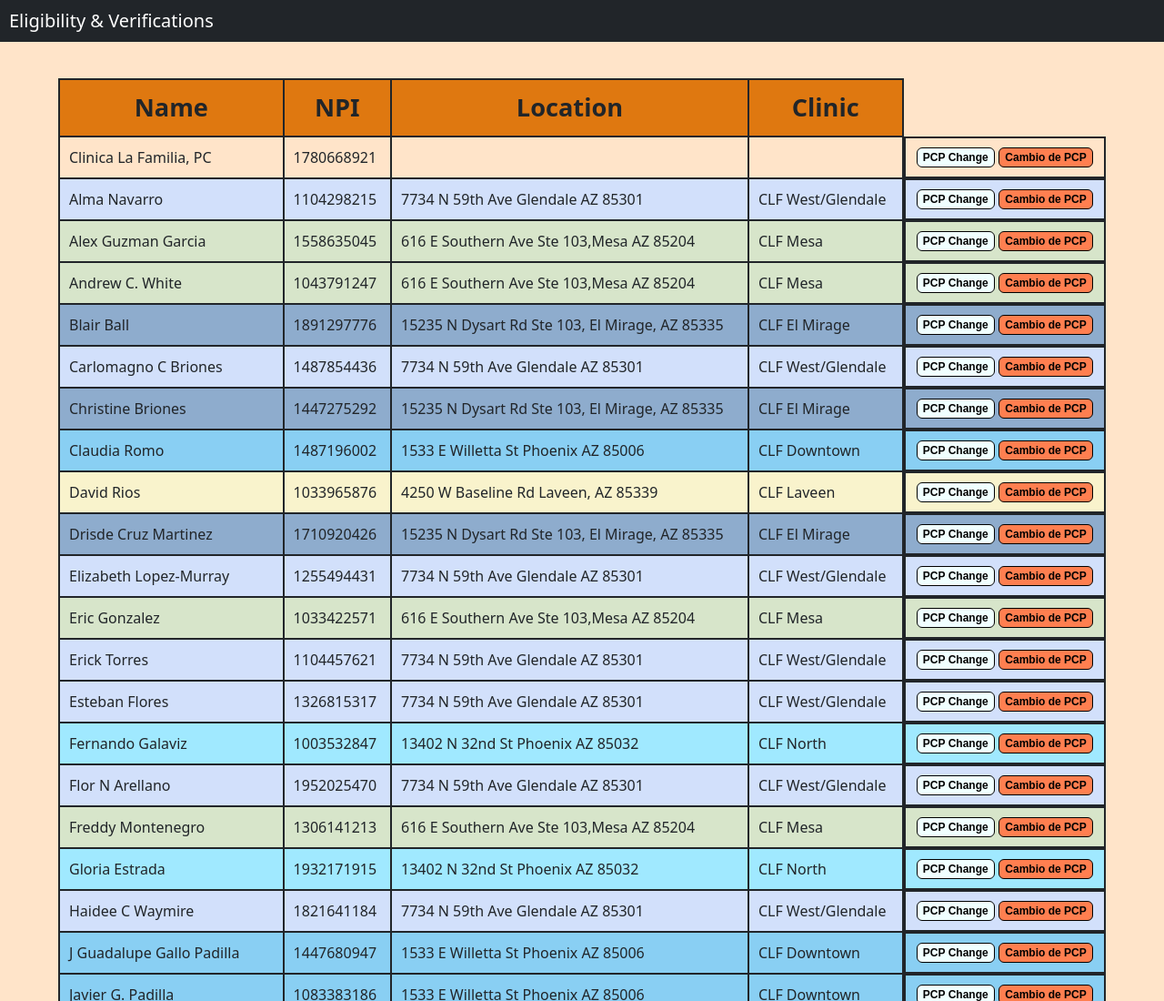
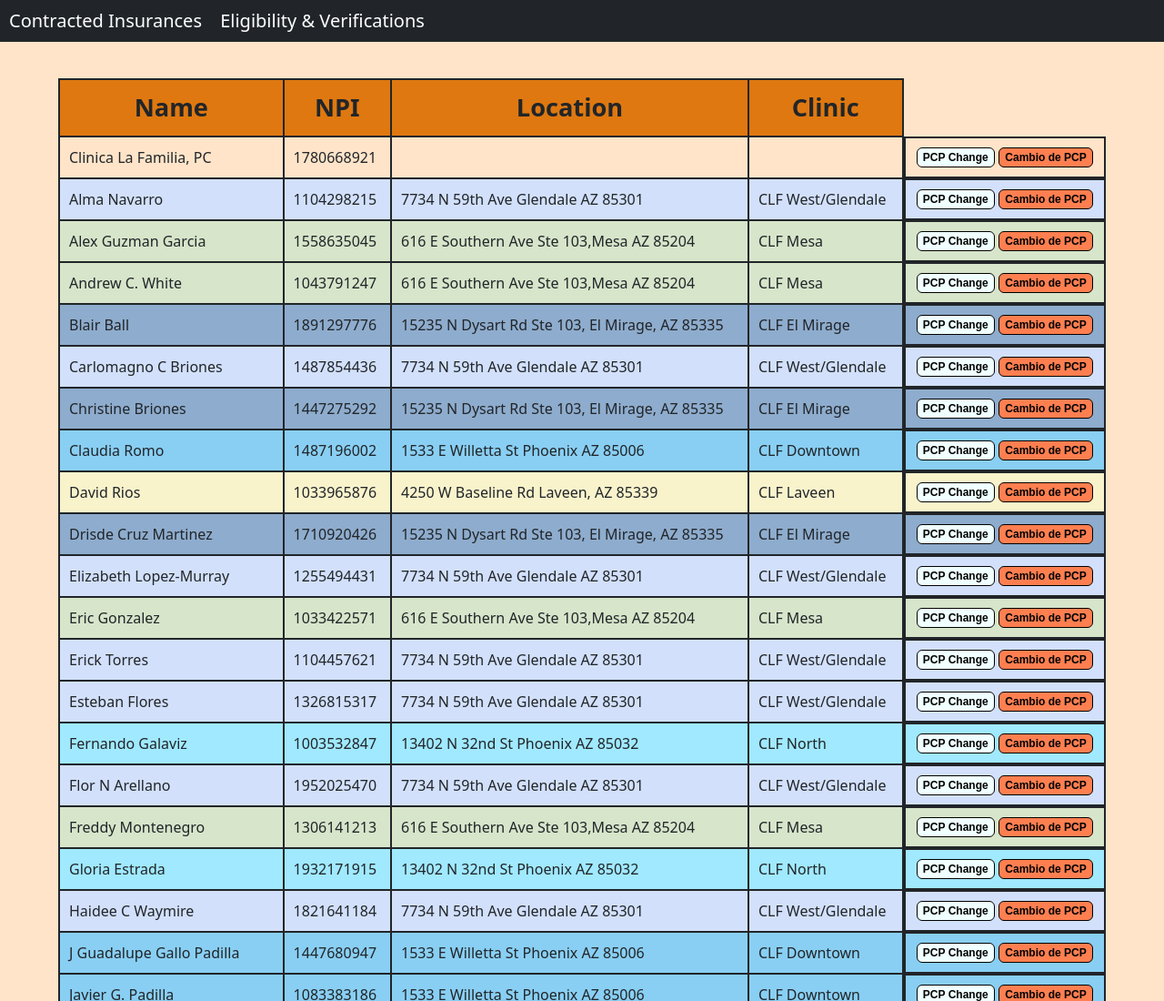
Before and after one commit to Luisapo/providerInfo, a plain HTML site: page index.html in a window 1280 px wide. Shown: the top 1100 px of the page at 91% size. Drawn offline with nearby package versions, Linux system fonts and the light colour scheme.

Commit message:
add link to new contracted page

```diff
--- a/index.html
+++ b/index.html
@@ -17,6 +17,7 @@
 <body>
     <nav class="navbar navbar-expand-sm navbar-dark bg-dark" aria-label="">
         <div class="navbar-container">
+          <a class="navbar-brand" href="https://clfreferrals--referrlas-5c9ed.us-central1.hosted.app/dashboard/contracted">Contracted Insurances</a>
           <a class="navbar-brand" href="https://luisapo.github.io/physicalExams/">Eligibility & Verifications</a>
           </button>
         </div>
```
